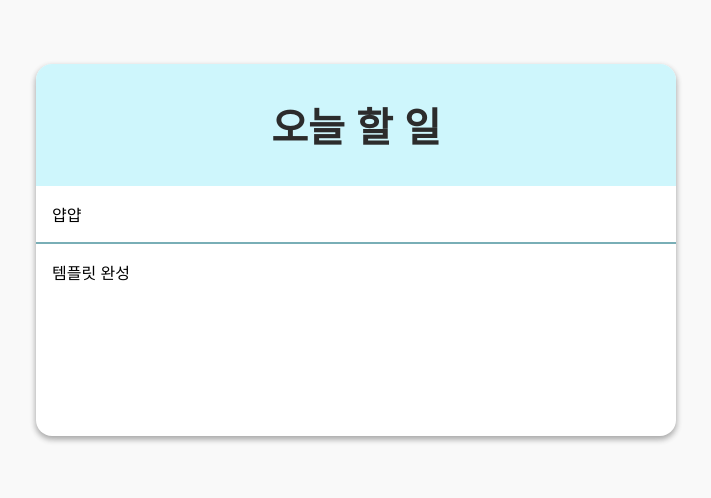
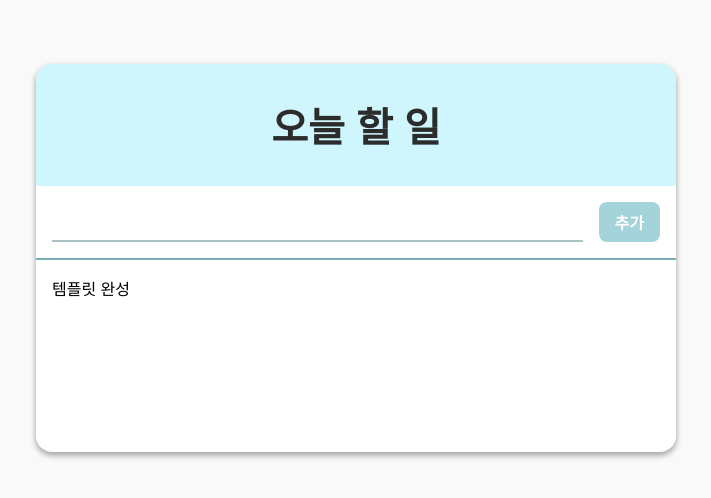
Before and after one commit to ny0011/todo-list, a React (Create React App) app: page / in a window 1280 px wide. Shown: the top 498 px of the page, without its empty margins (284-995 px from the left). Built offline with nearby package versions, Linux system fonts and the light colour scheme.

Commit message:
create Form

```diff
--- a/src/App.js
+++ b/src/App.js
@@ -1,9 +1,10 @@
 import React, { Component } from "react";
 import TodoListTemplate from "./TodoListTemplate.js";
+import Form from "./Form.js";
 
 class App extends Component {
 	render() {
-		return <TodoListTemplate form={"얍얍"}>템플릿 완성</TodoListTemplate>;
+		return <TodoListTemplate form={<Form />}>템플릿 완성</TodoListTemplate>;
 	}
 }
 
--- /dev/null
+++ b/src/Form.css
@@ -0,0 +1,25 @@
+.form {
+	display: flex;
+}
+
+.form__input {
+	flex: 1; /* 버튼을 뺀 빈 공간을 모두 채워줍니다 */
+	font-size: 1.25rem;
+	outline: none;
+	border: none;
+	border-bottom: 2px solid #aac3c5;
+}
+
+.form__create-button {
+	padding: 0.5rem 1rem;
+	margin-left: 1rem;
+	background: #a5d3da;
+	border-radius: 0.5rem;
+	color: white;
+	font-weight: 600;
+	cursor: pointer;
+}
+
+.form__create-button:hover {
+	background: #62beca;
+}
--- /dev/null
+++ b/src/Form.js
@@ -0,0 +1,20 @@
+import React from "react";
+import "./Form.css";
+
+const Form = ({ value, onChange, onCreate, onKeyPress }) => {
+	return (
+		<div className="form">
+			<input
+				value={value}
+				onChange={onChange}
+				onKeyPress={onKeyPress}
+				className="form__input"
+			></input>
+			<div className="form__create-button" onClick={onCreate}>
+				추가
+			</div>
+		</div>
+	);
+};
+
+export default Form;
```
